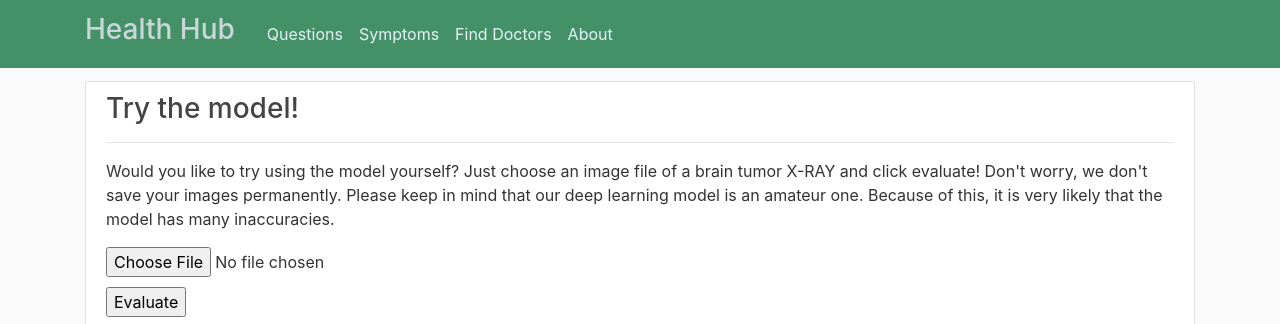
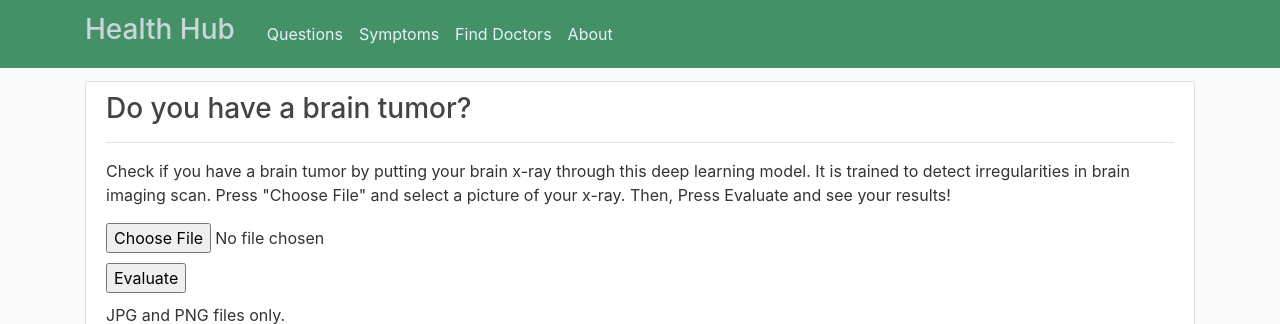
Before and after one commit to BenVN123/HealthHub, a Flask app: page / in a window 1280 px wide. Shown: the top 324 px of the page. Run offline with Flask 2, Linux system fonts and the light colour scheme; some libraries are stand-ins or nearby versions.

Commit message:
Update index.html

```diff
--- a/HealthHub/templates/index.html
+++ b/HealthHub/templates/index.html
@@ -4,9 +4,11 @@
 
 {% block content %}
 <div class="content-section">
-        <h3>Try the model!</h3>
+    <h3>Do you have a brain tumor?</h3>
     <hr>
-        <p>Would you like to try using the model yourself? Just choose an image file of a brain tumor X-RAY and click evaluate! Don't worry, we don't save your images permanently. Please keep in mind that our deep learning model is an amateur one. Because of this, it is very likely that the model has many inaccuracies.</p>
+    <p>Check if you have a brain tumor by putting your brain x-ray through this deep learning model. It is trained to
+        detect irregularities in brain imaging scan. Press "Choose File" and select a picture of your x-ray. Then, Press
+        Evaluate and see your results!</p>
     <form method="post" enctype="multipart/form-data">
         <input type='file' name='uploaded_img' required><br>
         <input style='margin-top:10px; margin-bottom:10px' type='submit' value='Evaluate'>
@@ -14,12 +16,12 @@
     <span>JPG and PNG files only.</span>
     <br>
     <a href="symptoms.html">
-            <img src="https://images.medicinenet.com/images/article/main_image/what-were-your-first-signs-of-a-brain-tumor.jpg" alt="BrainTumor" style="width:300px;height:200px;">
+        <img src="https://images.medicinenet.com/images/article/main_image/what-were-your-first-signs-of-a-brain-tumor.jpg"
+            alt="BrainTumor" style="width:300px;height:200px;">
     </a>
-
 
     {% if output %}
     <h5 style="margin-top:10px">AI Prediction: {{output}}</h5>
-        {%  endif %}
+    {% endif %}
 </div>
 {% endblock content %}
```
Lines whose indentation alone changed are shown as unchanged.
